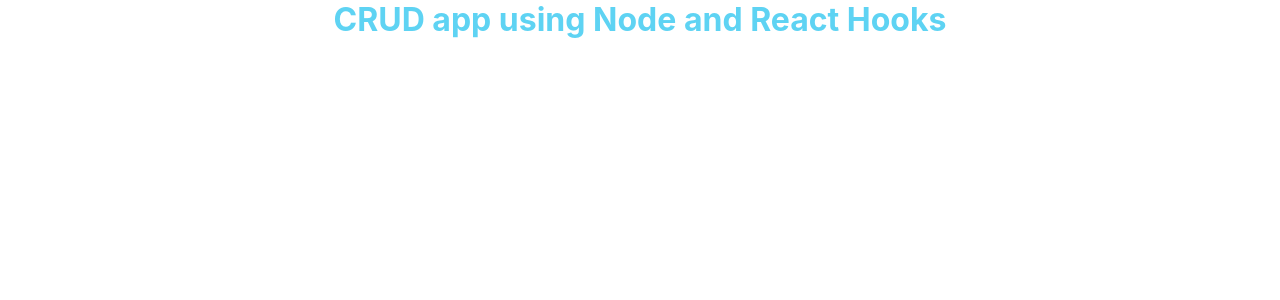
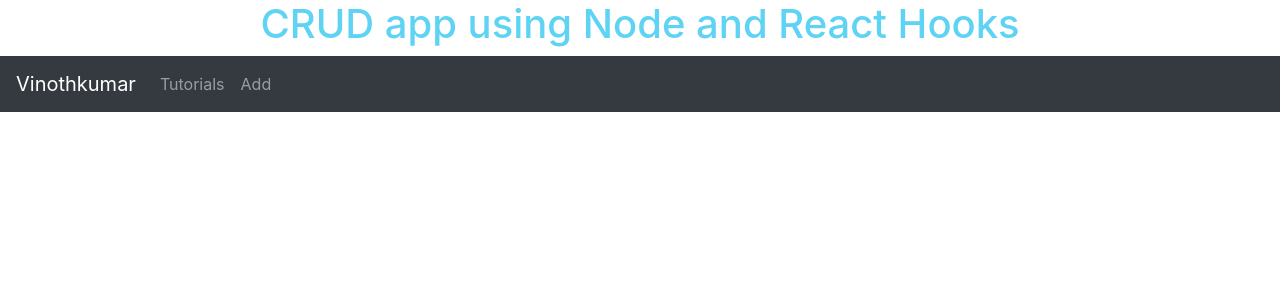
Before and after one commit to Vinoth6194/bezkoder_mern_tuts_reactclient, a React (Create React App) app: page /tutorials/1 in a window 1280 px wide. Shown: the top 300 px of the page. Built offline with nearby package versions, Linux system fonts and the light colour scheme.

Commit message:
navbar and routing

```diff
--- a/src/App.js
+++ b/src/App.js
@@ -1,11 +1,38 @@
 import "./App.css";
-
+import { Switch, Route, Link } from "react-router-dom";
+import "bootstrap/dist/css/bootstrap.min.css";
+import TutorialList from "./components/TutorialList";
+import AddTutorial from "./components/AddTutorial";
 function App() {
   return (
     <div className="App">
       <h1 style={{ textAlign: "center" }}>
         CRUD app using Node and React Hooks
       </h1>
+      <nav className="navbar navbar-expand navbar-dark bg-dark">
+        <a href="/tutorials" className="navbar-brand">
+          Vinothkumar
+        </a>
+        <div className="navbar-nav mr-auto">
+          <li className="nav-item">
+            <Link to={"/tutorials"} className="nav-link">
+              Tutorials
+            </Link>
+          </li>
+          <li className="nav-item">
+            <Link to={"/add"} className="nav-link">
+              Add
+            </Link>
+          </li>
+        </div>
+      </nav>
+      <div className="container mt-3">
+        <Switch>
+          <Route exact path={["/", "/tutorials"]} component={TutorialList} />
+          <Route exact path="/add" component={AddTutorial} />
+          <Route path="/tutorials/:id" component={TutorialList} />
+        </Switch>
+      </div>
     </div>
   );
 }
--- a/src/components/AddTutorial.js
+++ b/src/components/AddTutorial.js
@@ -0,0 +1,7 @@
+import React from "react";
+
+const AddTutorial = () => {
+  return <div></div>;
+};
+
+export default AddTutorial;
--- a/src/components/TutorialList.js
+++ b/src/components/TutorialList.js
@@ -0,0 +1,7 @@
+import React from "react";
+
+const TutorialList = () => {
+  return <div></div>;
+};
+
+export default TutorialList;
```
Also changed, not shown: src/components/Tutorial.js (+7 -0 lines).
